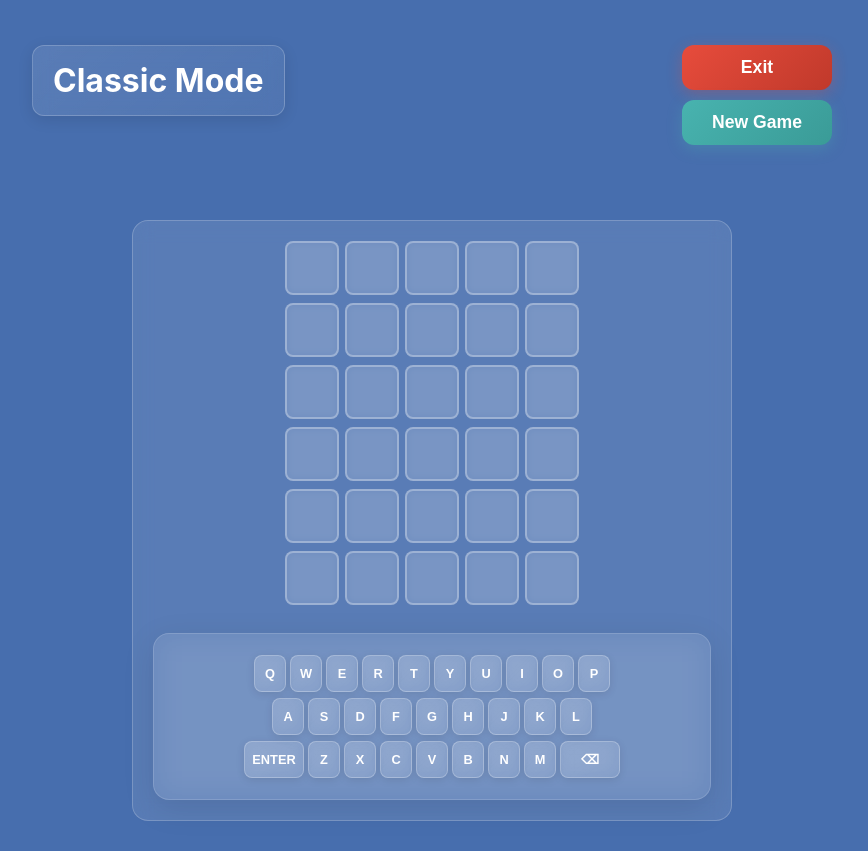
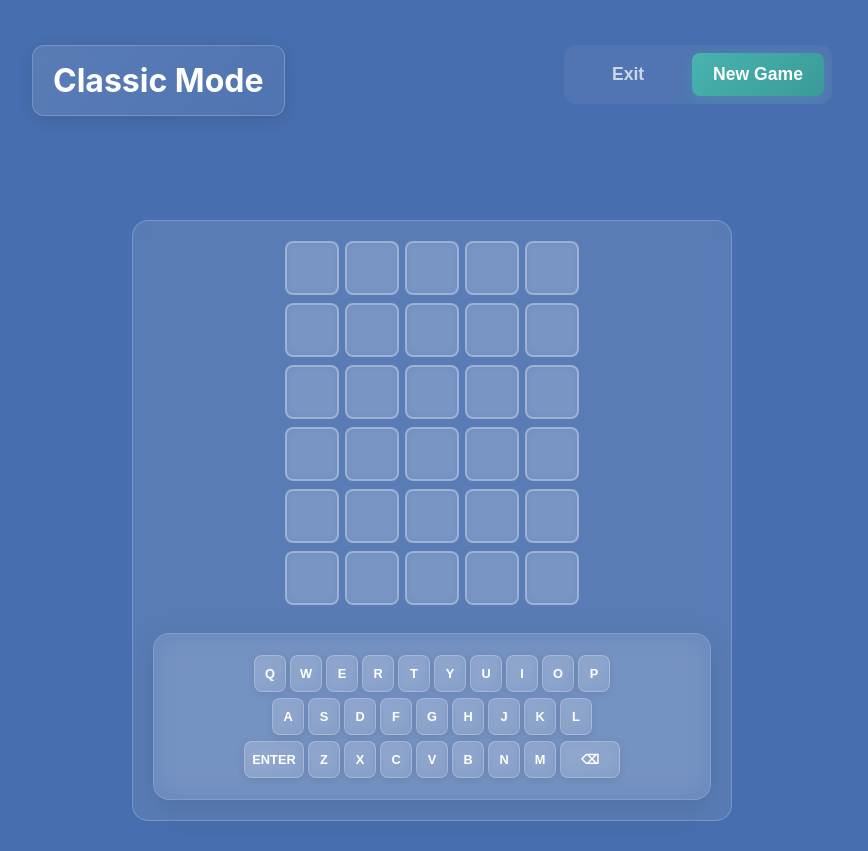
Before and after one commit to RunningFok/wordle-web-game, a React (Create React App) app in the folder frontend/: page / in a window 1280 px wide. Both pictures are taken after a click on the button "START CLASSIC GAME". Shown: the whole page, without its empty margins (208-1076 px from the left). Built offline with nearby package versions, Linux system fonts and the light colour scheme; no server answers; the HTML template or start-up script is replaced by a standard one.

Commit message:
[UI-Improvements] Updated CSS of GamePage Buttons to align with Home

```diff
--- a/frontend/src/App.css
+++ b/frontend/src/App.css
@@ -148,54 +148,78 @@
 
 .game-header-buttons {
   display: flex;
-  flex-direction: column;
-  align-items: center;
-  gap: 10px;
+  gap: 0;
+  background-color: rgba(255, 255, 255, 0.05);
+  border-radius: 12px;
+  padding: 4px;
+  position: relative;
+  overflow: hidden;
+}
+
+@media (max-width: 767px) {
+  .game-header-buttons {
+    flex-direction: column;
+    gap: 4px;
+  }
 }
 
 .back-button {
-  padding: 12px 20px;
-  background: linear-gradient(135deg, #E74C3C, #C0392B);
-  color: white;
+  position: relative;
+  padding: 15px 25px;
+  background: transparent;
+  color: rgba(255, 255, 255, 0.7);
+  font-weight: 600;
+  text-align: center;
+  border: none;
+  border-radius: 8px;
+  cursor: pointer;
+  font-size: 1.1rem;
+  min-width: 120px;
+  transition: all 0.3s ease;
+  z-index: 2;
+}
+
+.back-button:hover {
+  color: rgba(255, 255, 255, 0.9);
+  background-color: rgba(255, 255, 255, 0.05);
+}
+
+
+.new-game-button {
+  position: relative;
+  padding: 15px 25px;
+  background: transparent;
+  color: #FFFFFF;
   font-weight: bold;
   text-align: center;
   border: none;
-  border-radius: 12px;
+  border-radius: 8px;
   cursor: pointer;
   font-size: 1.1rem;
-  width: 150px;
+  min-width: 120px;
   transition: all 0.3s ease;
-  box-shadow: 0 4px 15px rgba(231, 76, 60, 0.3);
-  backdrop-filter: blur(10px);
-}
-
-.back-button:hover {
-  transform: translateY(-2px);
-  box-shadow: 0 6px 20px rgba(231, 76, 60, 0.4);
-  background: linear-gradient(135deg, #C0392B, #A93226);
-}
-
-.new-game-button {
-  padding: 12px 20px;
-  background: linear-gradient(135deg, #48B3AF, #3A9B97);
-  color: white;
-  font-weight: bold;
-  text-align: center;
-  border: none;
-  border-radius: 12px;
-  cursor: pointer;
-  font-size: 1.1rem;
-  width: 150px;
-  transition: all 0.3s ease;
-  box-shadow: 0 4px 15px rgba(72, 179, 175, 0.3);
-  backdrop-filter: blur(10px);
+  z-index: 2;
 }
 
 .new-game-button:hover {
-  transform: translateY(-2px);
-  box-shadow: 0 6px 20px rgba(72, 179, 175, 0.4);
-  background: linear-gradient(135deg, #3A9B97, #2A7B77);
+  color: rgba(255, 255, 255, 0.9);
+  background-color: rgba(255, 255, 255, 0.05);
 }
+
+.new-game-button::before {
+  content: '';
+  position: absolute;
+  top: 4px;
+  left: 4px;
+  right: 4px;
+  bottom: 4px;
+  background: linear-gradient(135deg, #48B3AF, #3A9B97);
+  border-radius: 8px;
+  z-index: -1;
+  box-shadow: 0 4px 15px rgba(72, 179, 175, 0.3);
+  pointer-events: none;
+}
+
 
 .mode-indicator {
   padding: 15px 20px;
@@ -417,9 +441,9 @@
   }
 
   .back-button, .new-game-button {
-    width: 120px;
-    font-size: 1rem;
-    padding: 10px 15px;
+    min-width: 100px;
+    font-size: 0.9rem;
+    padding: 12px 18px;
   }
 
   .game-board {
```
